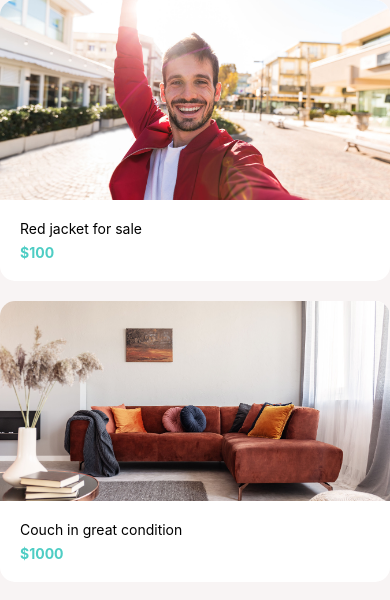
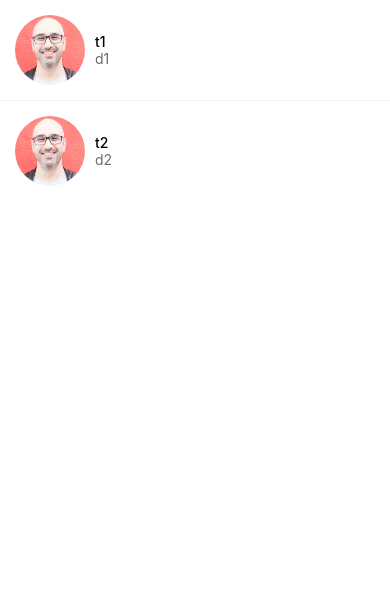
Before and after one commit to RukshanNuwan/DoneWithIt, a React Native app: screen / in a window 390 px wide. Shown: the top 600 px of the page. Built offline with nearby package versions, Linux system fonts and the light colour scheme.

Commit message:
fixed messageScreen error

```diff
--- a/App.js
+++ b/App.js
@@ -14,7 +14,7 @@ import ListingScreen from "./app/screens/ListingScreen";
 
 const App = () => {
   return (
-    <ListingScreen/>
+    <MessagesScreen/>
   );
 };
 
--- a/app/components/ListItemDeleteAction.js
+++ b/app/components/ListItemDeleteAction.js
@@ -19,6 +19,7 @@ const styles = StyleSheet.create({
     width: 70,
     borderRadius: 20,
     marginHorizontal: 10,
+    marginVertical: 5,
     justifyContent: 'center',
     alignItems: 'center',
   }
--- a/app/screens/MessagesScreen.js
+++ b/app/screens/MessagesScreen.js
@@ -43,7 +43,9 @@ const MessagesScreen = () => {
             subTitle={item.description}
             image={item.image}
             onPress={() => console.log('message selector', item)}
-            renderRightActions={() => <ListItemDeleteAction onPress={() => console.log(item)}/>}
+            renderRightActions={() => (
+              <ListItemDeleteAction onPress={() => handleDelete(item)}/>
+            )}
           />
         )}
         ItemSeparatorComponent={ListItemSeparator}
```
